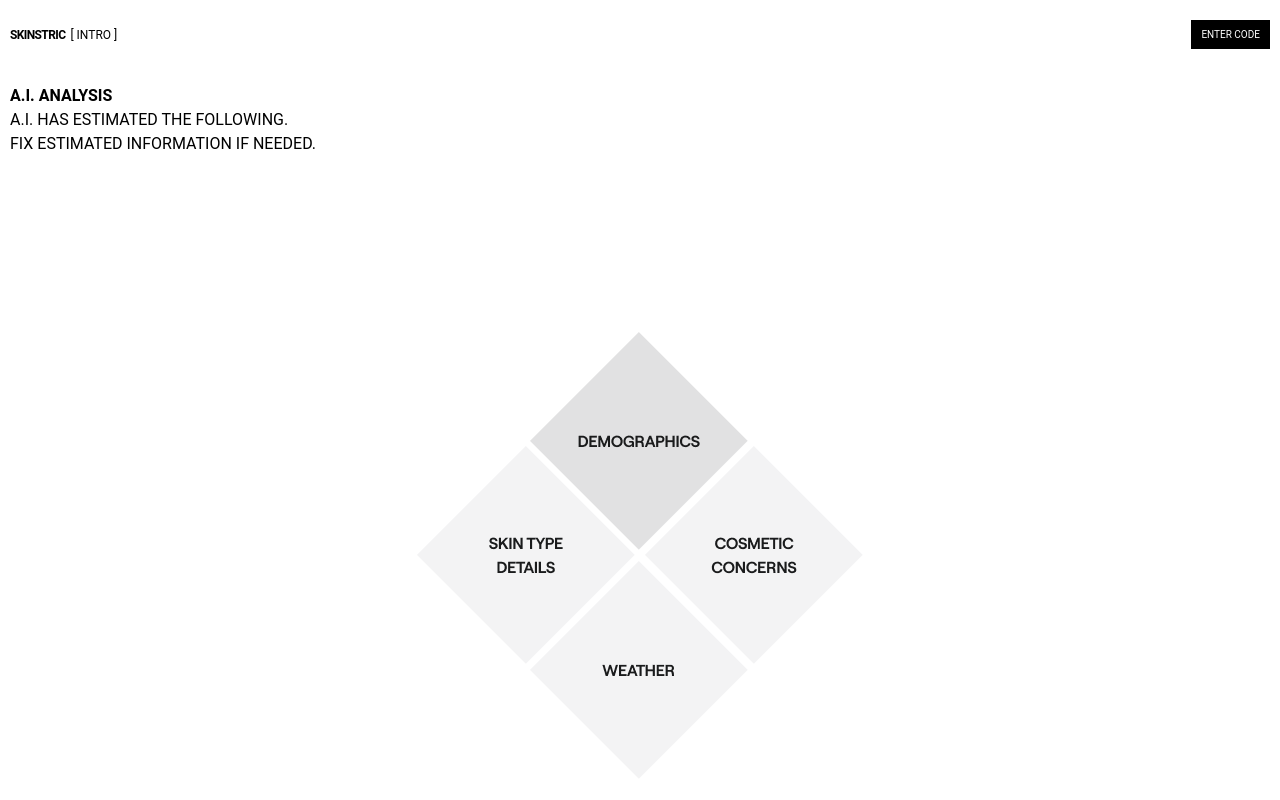
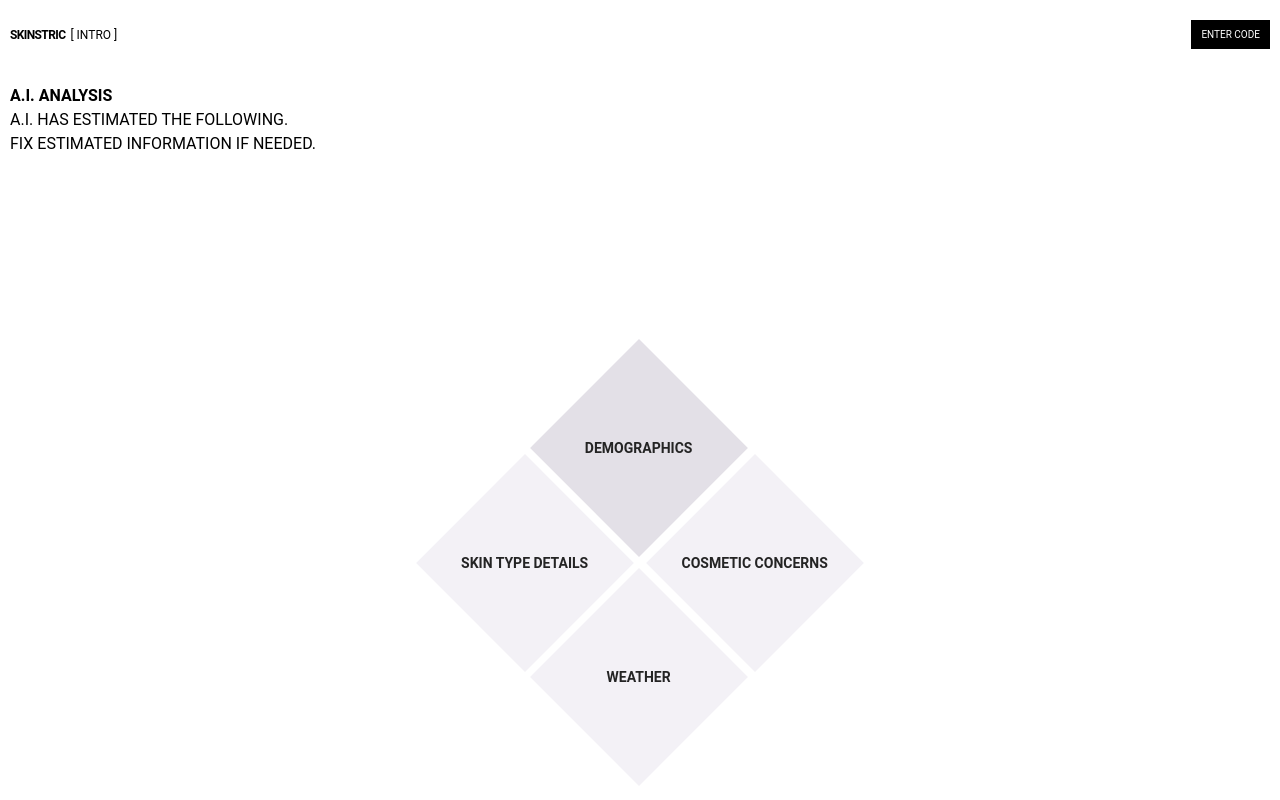
Before and after one commit to shelbynord2017/Skinstric-internship, a Next.js app: page /select in a window 1280 px wide. Shown: the top 800 px of the page. Built offline with nearby package versions, Linux system fonts and the light colour scheme.

Commit message:
select page buttons

```diff
--- a/app/globals.css
+++ b/app/globals.css
@@ -331,7 +331,7 @@ a {
   height: 475px;
   border-color: rgb(206, 204, 204);
 }
-.rombuses:has(.dem__btn:hover) .rombus__small{
+.rombuses:has(.demographics__button:hover) .rombus__small{
   opacity: 1;
   transform: translate(-50%, -50%) rotate(45deg) scale(1);
 }
@@ -413,34 +413,55 @@ a {
 .select__rombuses--img{
   width: 700px;
 }
-.dem__btn,
+.demographics__button,
 .cosmetic__btn,
 .weather__btn,
 .skin__btn{
   position: absolute;
 }
-.dem__btn{
+.select__btn{
+  width: 154px;
+  height: 154px;
+  border: none;
+  transform: rotate(45deg);
   cursor: pointer;
-  transition: 300ms ease;
+  display: inline-block;
+  transition: all 300ms ease;
 }
-.dem__btn:hover{
-  transform: scale(1.05);
+.select__btn:hover{
+  background-color: #8b8ca1;
 }
-.dem__btn{
-  top: 26px;
-  right: 142px;
+.demographics__button{
+  background-color: #e3e0e7;
+  top: 65px;
+  right: 174px;
+}
+.cosmetic__btn,
+.weather__btn,
+.skin__btn{
+  background-color: #f3f1f6;
+  cursor: not-allowed;
+}
+.select__btn--text{
+  transform: rotate(-45deg);
+  font-size: 14px;
+  font-weight: bold;
+  color: #242424;
+}
+.demographics__button:hover{
+  transform: rotate(45deg) scale(1.05);
 }
 .weather__btn{
-  bottom: 27px;
-  right: 142px;
+  bottom: 52px;
+  right: 174px;
 }
 .skin__btn{
-  left: 27px;
-  top: 140px;
+  left: 58px;
+  top: 180px;
 }
 .cosmetic__btn{
-  right: 27px;
-  top: 140px;
+  right: 58px;
+  top: 180px;
 }
 .page__buttons{
   display: flex;
--- a/app/select/page.tsx
+++ b/app/select/page.tsx
@@ -29,19 +29,18 @@ export default function page() {
 
                     <div className="select__btns">
                         <button
-                        className='dem__btn'
+                        className="select__btn demographics__button"
                         onClick={() => router.push("/select/demographics")}>
-                            <img
-                            src={demographics.src} className="demographics" alt="" />
+                            <div className="select__btn--text">DEMOGRAPHICS</div>
                         </button>
-                        <button className='cosmetic__btn'>
-                            <img src={cosmeticConcerns.src} className='cosmeticConcerns' alt="" />
+                        <button className='select__btn cosmetic__btn'>
+                            <div className="select__btn--text">COSMETIC CONCERNS</div>
                         </button>
-                        <button className='weather__btn'>
-                            <img src={weather.src} className='weather' alt="" />
+                        <button className='select__btn weather__btn'>
+                            <div className="select__btn--text">WEATHER</div>
                         </button>
-                        <button className='skin__btn'>
-                            <img src={skinTypeDetails.src} className='skinTypeDetails' alt="" />
+                        <button className='select__btn skin__btn'>
+                            <div className="select__btn--text">SKIN TYPE DETAILS</div>
                         </button>
                     </div>
                 </div>
```
